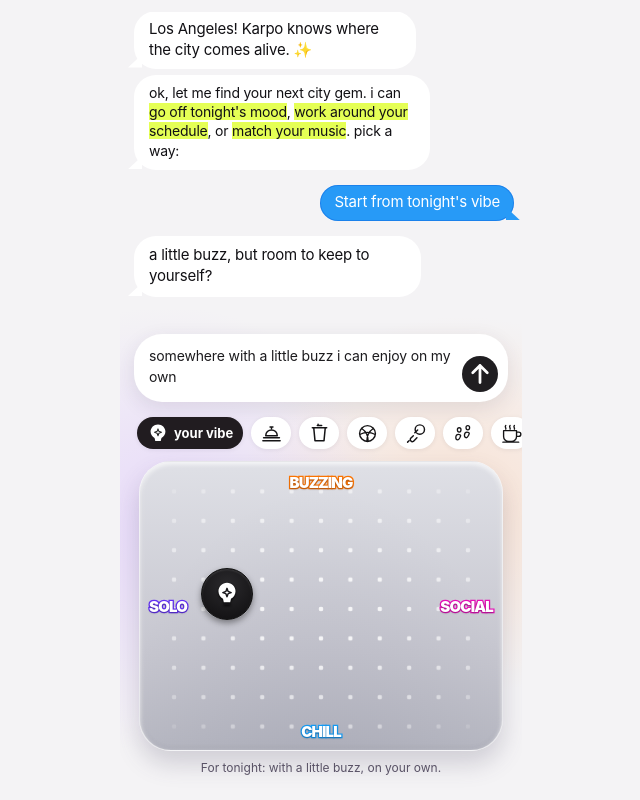
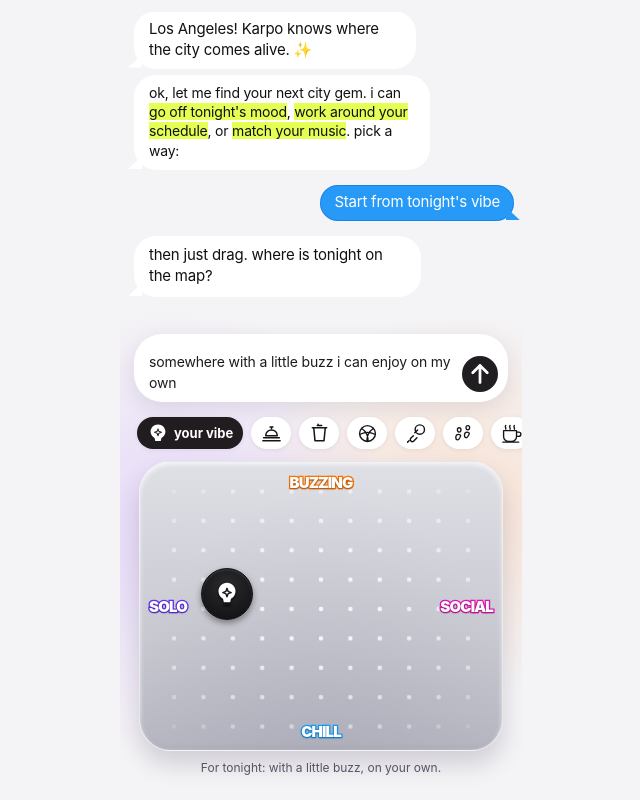
Before and after one commit to thesimoneliu/vibe-map-demo, a plain HTML site: page index.html in a window 1280 px wide. Both pictures are taken after a click on the tab "your vibe". Shown: the whole page, without its empty margins (319-959 px from the left). Drawn offline with Linux system fonts and the light colour scheme.

Commit message:
Let matrix position rewrite the user's draft

```diff
--- a/app.js
+++ b/app.js
@@ -5,7 +5,6 @@ const composer = document.getElementById('composer');
 const promptField = document.getElementById('prompt');
 const thread = document.getElementById('thread');
 const categories = document.getElementById('categories');
-let activePrompt = document.getElementById('active-prompt');
 
 const lenses = {
   vibe: { name: 'your vibe', subject: 'tonight' },
@@ -19,24 +18,23 @@ const lenses = {
 
 const state = { x: 0.24, y: 0.46, category: 'vibe' };
 let draggingPointer = null;
-let hasInteractedWithMap = false;
-let lastPromptZone = '';
+let lastDraftZone = '';
 
-const zonePrompts = [
+const zoneDrafts = [
   [
-    'a lively place where you can still do your own thing?',
-    'somewhere lively, with company optional?',
-    'a lively place to be around people?',
+    'somewhere buzzing where i can still do my own thing',
+    'somewhere buzzing with people around, no pressure to mingle',
+    'somewhere buzzing to meet and talk with people',
   ],
   [
-    'a little buzz, but room to keep to yourself?',
-    'a little buzz, and room to see where the night goes?',
-    'a social spot with some energy, but not too much?',
+    'somewhere with a little buzz i can enjoy on my own',
+    'somewhere with a little buzz and room to see where the night goes',
+    'somewhere social with a little buzz',
   ],
   [
-    'somewhere quiet to recharge on your own?',
-    'a relaxed place with company optional?',
-    'a low-key place to catch up with people?',
+    'somewhere quiet to recharge on my own',
+    'somewhere relaxed with company optional',
+    'somewhere low-key to catch up with people',
   ],
 ];
 
@@ -68,33 +66,30 @@ function renderPosition() {
   map.style.setProperty('--y', `${state.y * 100}%`);
   description.textContent = describeVibe();
   handle.setAttribute('aria-label', `Vibe position: ${Math.round(state.x * 100)} percent toward social, ${Math.round((1 - state.y) * 100)} percent toward buzzing. ${description.textContent}`);
-  if (hasInteractedWithMap) updatePrompt();
 }
 
-function updatePrompt() {
+function updateDraft(force = false) {
   const column = state.x < 0.35 ? 0 : state.x > 0.65 ? 2 : 1;
   const row = state.y < 0.35 ? 0 : state.y > 0.65 ? 2 : 1;
   const zone = `${state.category}:${row}:${column}`;
-  if (zone === lastPromptZone) return;
-  lastPromptZone = zone;
-  const question = zonePrompts[row][column];
-  activePrompt.textContent = state.category === 'vibe'
-    ? question
-    : `for ${lenses[state.category].subject}, ${question}`;
+  if (!force && zone === lastDraftZone) return;
+  lastDraftZone = zone;
+  const draft = zoneDrafts[row][column];
+  promptField.value = state.category === 'vibe'
+    ? draft
+    : `for ${lenses[state.category].subject}: ${draft}`;
+  resizeComposer();
 }
 
-function setPositionFromPointer(event) {
+function setPositionFromPointer(event, forceDraft = false) {
   const rect = map.getBoundingClientRect();
   const radius = handle.offsetWidth / 2;
   const x = clamp(event.clientX - rect.left, radius, rect.width - radius);
   const y = clamp(event.clientY - rect.top, radius, rect.height - radius);
   state.x = x / rect.width;
   state.y = y / rect.height;
-  if (!hasInteractedWithMap) {
-    hasInteractedWithMap = true;
-    thread.scrollTop = thread.scrollHeight;
-  }
   renderPosition();
+  updateDraft(forceDraft);
 }
 
 map.addEventListener('pointerdown', (event) => {
@@ -102,7 +97,7 @@ map.addEventListener('pointerdown', (event) => {
   draggingPointer = event.pointerId;
   map.setPointerCapture(event.pointerId);
   map.classList.add('is-dragging');
-  setPositionFromPointer(event);
+  setPositionFromPointer(event, true);
   event.preventDefault();
 });
 
@@ -130,15 +125,14 @@ handle.addEventListener('keydown', (event) => {
   else if (event.key === 'ArrowDown') state.y = clamp(state.y + delta, 0.09, 0.91);
   else return;
   event.preventDefault();
-  hasInteractedWithMap = true;
   renderPosition();
+  updateDraft();
 });
 
 categories.addEventListener('click', (event) => {
   const selected = event.target.closest('[data-category]');
   if (!selected) return;
   state.category = selected.dataset.category;
-  hasInteractedWithMap = true;
   for (const tab of categories.querySelectorAll('[data-category]')) {
     const active = tab === selected;
     tab.classList.toggle('category--active', active);
@@ -147,6 +141,7 @@ categories.addEventListener('click', (event) => {
     text.classList.toggle('sr-only', !active);
   }
   renderPosition();
+  updateDraft();
   const scroller = categories.parentElement;
   const left = selected.offsetLeft - scroller.clientWidth / 2 + selected.clientWidth / 2;
   scroller.scrollTo({ left, behavior: 'smooth' });
@@ -169,18 +164,20 @@ composer.addEventListener('submit', (event) => {
   }
   addMessage(text, true);
   applyTextIntent(text);
-  activePrompt = addMessage(`got it. ${describeVibe().toLowerCase()} drag the map to fine-tune it.`, false);
-  lastPromptZone = '';
+  addMessage(`got it. ${describeVibe().toLowerCase()} drag the map to fine-tune it.`, false);
+  lastDraftZone = '';
   promptField.value = '';
   promptField.style.height = '';
   promptField.blur();
   thread.scrollTo({ top: thread.scrollHeight, behavior: 'smooth' });
 });
 
-promptField.addEventListener('input', () => {
+function resizeComposer() {
   promptField.style.height = 'auto';
   promptField.style.height = `${Math.min(promptField.scrollHeight, 140)}px`;
-});
+}
+
+promptField.addEventListener('input', resizeComposer);
 
 renderPosition();
 if (thread.scrollHeight > thread.clientHeight) thread.scrollTop = thread.scrollHeight;
--- a/index.html
+++ b/index.html
@@ -23,7 +23,7 @@
           <mark>match your music</mark>. pick a way:
         </div>
         <div class="message message--outgoing choice-answer">Start from tonight's vibe</div>
-        <div class="message message--incoming instruction-message" id="active-prompt">then just drag. where is tonight on the map?</div>
+        <div class="message message--incoming instruction-message">then just drag. where is tonight on the map?</div>
       </section>
 
       <section class="explorer" aria-label="Choose your vibe">
```
Also changed, not shown: 1 other file.
